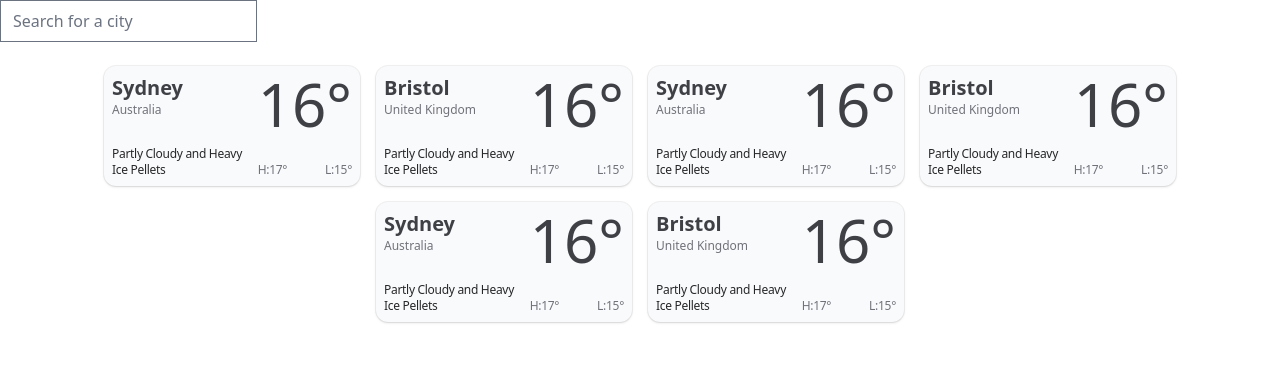
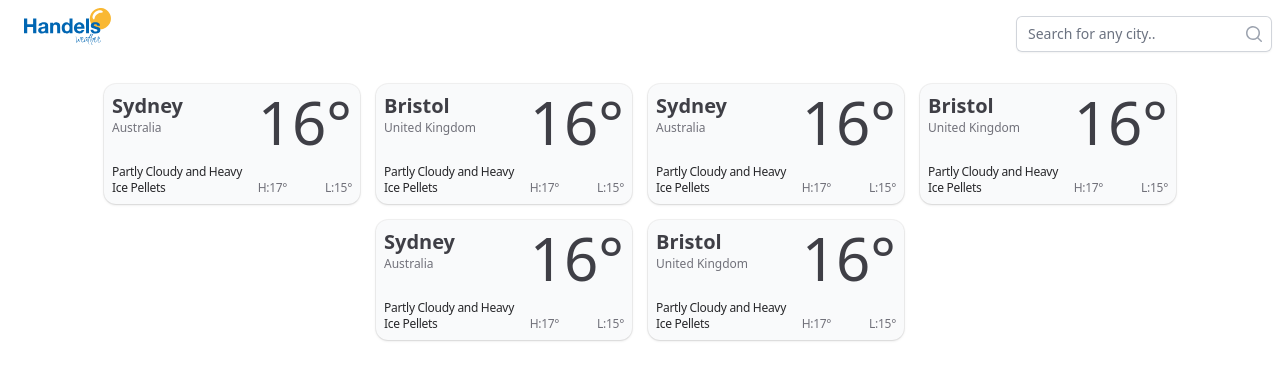
Before and after one commit to binarybaba/whether, a React (Create React App) app: page / in a window 1280 px wide. Shown: the top 380 px of the page. Built offline with nearby package versions, Linux system fonts and the light colour scheme.

Commit message:
style nabar

```diff
--- a/src/feature/Navbar/Search/index.tsx
+++ b/src/feature/Navbar/Search/index.tsx
@@ -4,12 +4,18 @@ import { useQuery } from "@tanstack/react-query";
 import { useDebouncedValue } from "src/hooks";
 import { getGeocodeListByKeyword } from "src/provider";
 import { MapsCoGeocode } from "src/types";
+import { CheckIcon, MagnifyingGlassIcon } from "@heroicons/react/20/solid";
+import { Combobox } from "@headlessui/react";
+
+function classNames(...classes: [string]) {
+  return classes.filter(Boolean).join(" ");
+}
 
 export const Search = () => {
   const navigate = useNavigate();
   const [typingQuery, setTypingQuery] = useState<string>("");
   const debouncedQuery = useDebouncedValue(typingQuery);
-  const { data: searchResults } = useQuery(
+  const { data: searchResults, isLoading } = useQuery(
     ["lookup", debouncedQuery],
     () => getGeocodeListByKeyword(debouncedQuery),
     { enabled: !!debouncedQuery.length }
@@ -19,23 +25,69 @@ export const Search = () => {
     navigate(`/location/${geocode.lat}/${geocode.lon}`);
   };
   return (
-    <>
-      <input
-        type="text"
-        placeholder="Search for a city"
-        value={typingQuery}
-        onChange={(e) => setTypingQuery(e.currentTarget.value)}
-      />
-      {searchResults &&
-        searchResults.map((geocode: MapsCoGeocode) => (
-          <div
-            role="button"
-            key={geocode.place_id}
-            onClick={() => handleGeocodeClick(geocode)}
-          >
-            {geocode.display_name}
-          </div>
-        ))}
-    </>
+    <Combobox
+      as="div"
+      value={typingQuery} // @ts-ignore
+      onChange={(geocode) => handleGeocodeClick(geocode)}
+    >
+      <div className="relative mt-2">
+        <Combobox.Input
+          className="w-full rounded-md border-0 bg-white py-1.5 pl-3 pr-10 text-gray-900 shadow-sm ring-1 ring-inset ring-gray-300 focus:ring-2 focus:ring-inset focus:ring-indigo-600 sm:text-sm sm:leading-6"
+          onChange={(event) => setTypingQuery(event.target.value)}
+          displayValue={() => typingQuery}
+          placeholder="Search for any city.."
+        />
+        <Combobox.Button className="absolute inset-y-0 right-0 flex items-center rounded-r-md px-2 focus:outline-none">
+          <MagnifyingGlassIcon
+            className="h-5 w-5 text-gray-400"
+            aria-hidden="true"
+          />
+        </Combobox.Button>
+
+        {searchResults && searchResults.length > 0 && (
+          <Combobox.Options className="absolute z-10 mt-1 min-h-full md:max-h-60 w-full overflow-auto rounded-md bg-white py-1 text-base shadow-lg ring-1 ring-black ring-opacity-5 focus:outline-none sm:text-sm">
+            {searchResults.map((geocode) => (
+              <Combobox.Option
+                key={geocode.place_id}
+                value={geocode}
+                className={({ active }) =>
+                  classNames(
+                    "relative cursor-default select-none py-2 pl-8 pr-4",
+                    // @ts-ignore
+                    active ? "bg-indigo-600 text-white" : "text-gray-900"
+                  )
+                }
+              >
+                {({ active, selected }) => (
+                  <>
+                    <span
+                      className={classNames(
+                        "block truncate",
+                        // @ts-ignore
+                        selected && "font-semibold"
+                      )}
+                    >
+                      {geocode.display_name}
+                    </span>
+
+                    {selected && (
+                      <span
+                        className={classNames(
+                          "absolute inset-y-0 left-0 flex items-center pl-1.5",
+                          // @ts-ignore
+                          active ? "text-white" : "text-indigo-600"
+                        )}
+                      >
+                        <CheckIcon className="h-5 w-5" aria-hidden="true" />
+                      </span>
+                    )}
+                  </>
+                )}
+              </Combobox.Option>
+            ))}
+          </Combobox.Options>
+        )}
+      </div>
+    </Combobox>
   );
 };
--- a/src/feature/Navbar/index.tsx
+++ b/src/feature/Navbar/index.tsx
@@ -1,9 +1,13 @@
 import { Search } from "./Search";
+import Logo from "src/logo.svg";
 
 export const Navbar = () => {
   return (
-    <div>
-      <Search />
+    <div className="flex flex-col md:flex-row justify-between p-2">
+      <img src={Logo} alt="" className="h-10 ml-0 md:ml-4" />
+      <div className="w-full md:w-[256px]">
+        <Search />
+      </div>
     </div>
   );
 };
```
Also changed, not shown: src/logo.svg.
